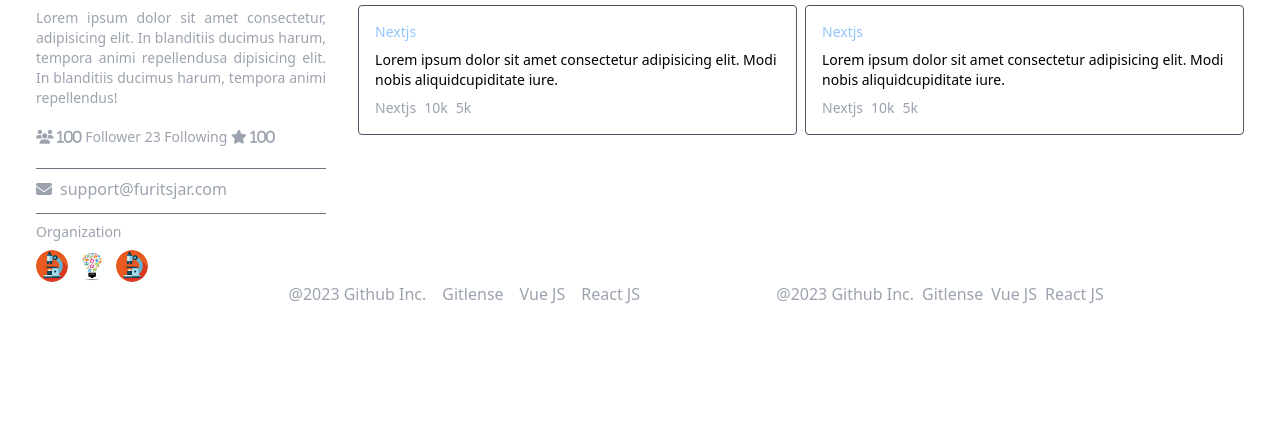
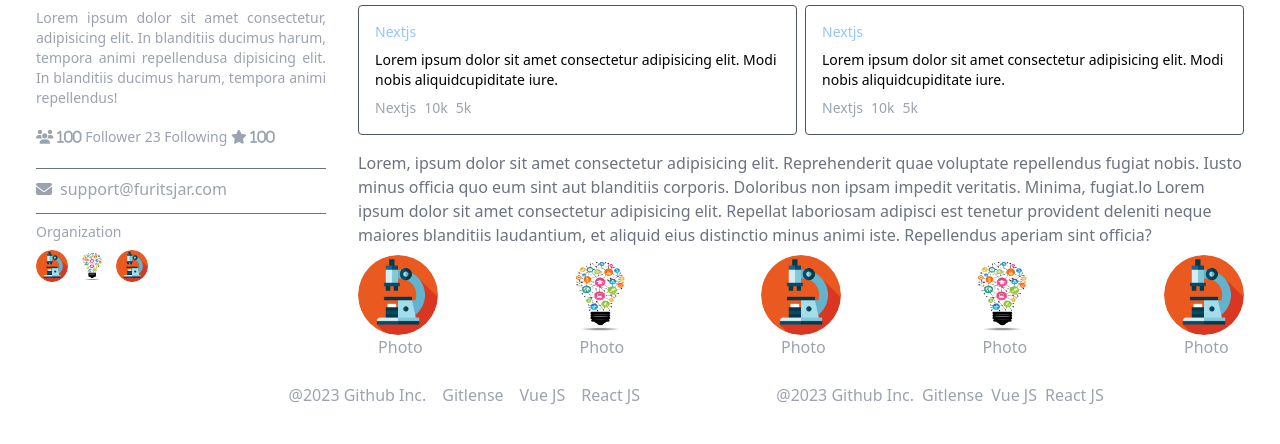
Before and after one commit to mosta5617/Tailwind-CSS-Project-Practice, a plain HTML site: page index.html in a window 1280 px wide. Shown: the part 302-746 px from the top of the page. Drawn offline with nearby package versions, Linux system fonts and the light colour scheme.

Commit message:
github clone with tailwind css complete

```diff
--- a/index.html
+++ b/index.html
@@ -218,6 +218,51 @@
           </div>
         </div>
        </div>
+       <!-- end rope section 2 -->
+       <div class="mt-4 mb-6">
+        <div class="text-gray-500 border-b-5 border-blue-200 mb-2">
+          <p>Lorem, ipsum dolor sit amet consectetur adipisicing elit. Reprehenderit quae voluptate repellendus fugiat nobis. Iusto minus officia quo eum sint aut blanditiis corporis. Doloribus non ipsam impedit veritatis. Minima, fugiat.lo Lorem ipsum dolor sit amet consectetur adipisicing elit. Repellat laboriosam adipisci est tenetur provident deleniti neque maiores blanditiis laudantium, et aliquid eius distinctio minus animi iste. Repellendus aperiam sint officia?</p>
+       </div>
+       <div >
+        <div class="flex items-center space-x-5 justify-between mt-2">
+          <div class="">
+            <a href="">
+              <img src="./img/micro.png" class="w-20 h-20 rounded-full" alt="">
+            </a>
+            <p class="text-gray-400 ml-5">Photo</p>
+          </div>
+          <div>
+            <a href="">
+              <img src="./img/science.png" class="w-20 h-20 rounded-full" alt="">
+            </a>
+            <p class="text-gray-400 ml-5">Photo</p>
+
+          </div>
+          <div>
+            <a href="">
+              <img src="./img/micro.png" class="w-20 h-20 rounded-full" alt="">
+            </a>
+            <p class="text-gray-400 ml-5">Photo</p>
+
+          </div>
+          <div>
+            <a href="">
+              <img src="./img/science.png" class="w-20 h-20 rounded-full" alt="">
+            </a>
+            <p class="text-gray-400 ml-5">Photo</p>
+
+          </div>
+          <div>
+            <a href="">
+              <img src="./img/micro.png" class="w-20 h-20 rounded-full" alt="">
+            </a>
+            <p class="text-gray-400 ml-5">Photo</p>
+
+          </div>
+        </div>
+
+     </div>
+       </div>
     </div>
 
     <!-- end main -->
```
